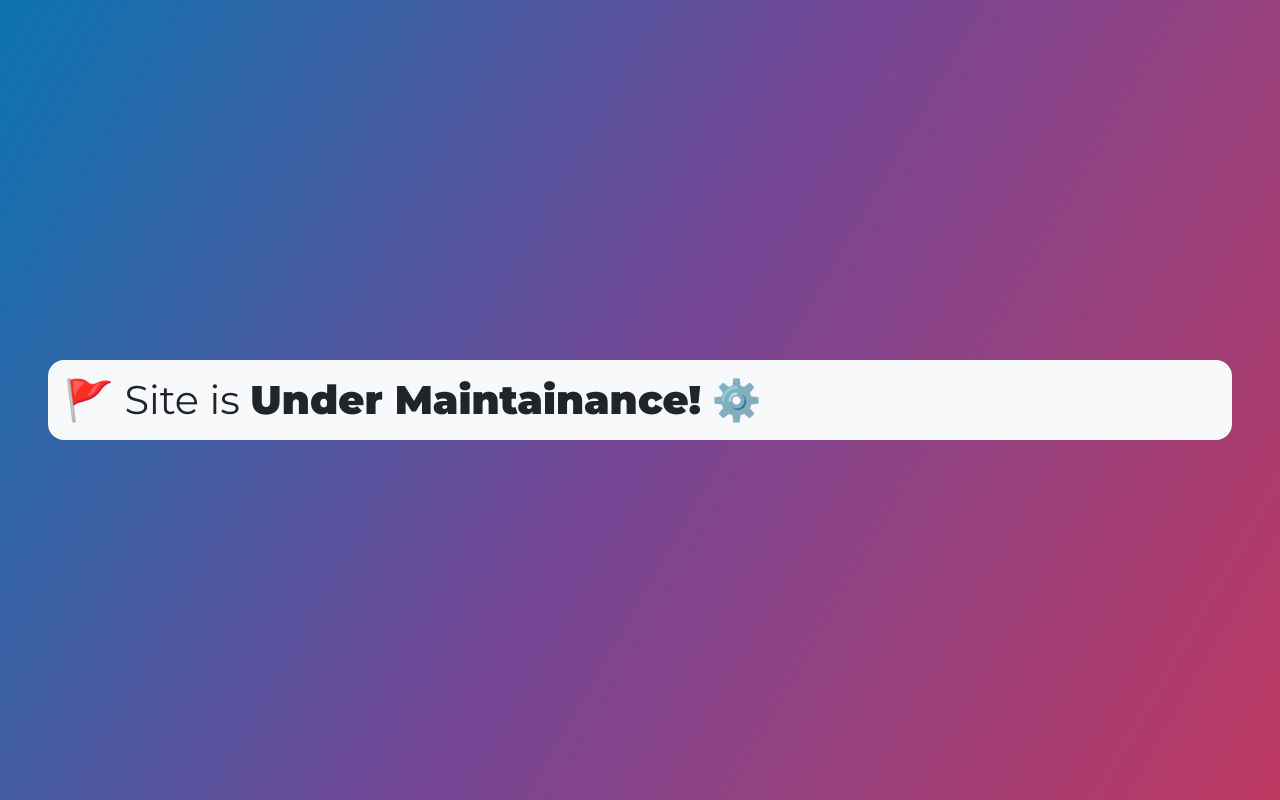
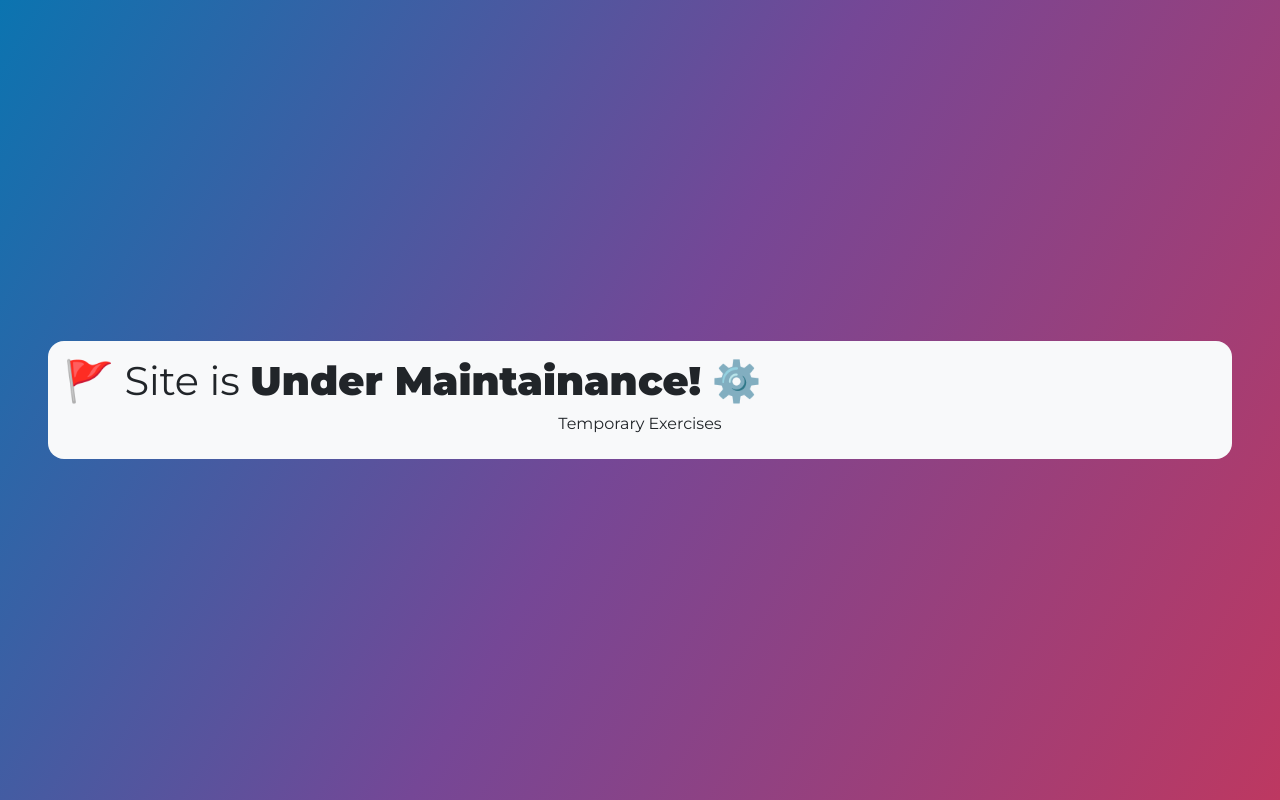
Before and after one commit to myselfaritradas/LearnWithAritra, a plain HTML site: page index.html in a window 1280 px wide. Drawn offline with nearby package versions, Linux system fonts and the light colour scheme.

Commit message:
index.html

```diff
--- a/index.html
+++ b/index.html
@@ -35,6 +35,9 @@
                     ⚙️
                 </div>
             </div>
+            <div class="row">
+                <a href="https://adieducation.notion.site/LearnWithAritraSir-10c871a92bf08077aec1d0b693bc1377?pvs=4" class="btn">Temporary Exercises</a>
+            </div>
         </div>
     </div>
 </body>
```
